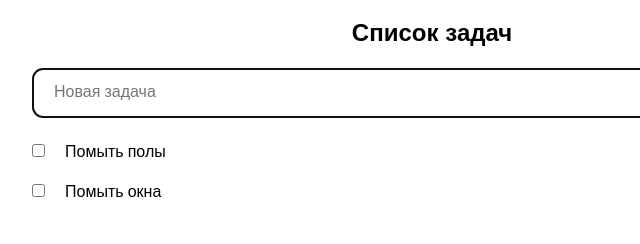
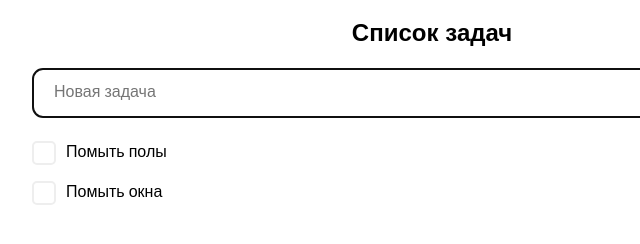
Before and after one commit to irinaais/ToDo-Planner, a website: page src/index.html in a window 1280 px wide. Shown: the full height of the page, 208-848 px from the left. Drawn offline with nearby package versions, Linux system fonts and the light colour scheme.

Commit message:
feat: add checkbox

```diff
--- /dev/null
+++ b/src/blocks/list/__checkbox-div/list__checkbox-div.css
@@ -0,0 +1,9 @@
+.list__checkbox-div {
+    height: 20px;
+    width: 20px;
+    border: 2px solid #eee;
+    border-radius: 5px;
+    margin-right: 10px;
+    position: relative;
+    cursor: pointer;
+}
--- /dev/null
+++ b/src/blocks/list/__checkbox-input/list__checkbox-input.css
@@ -0,0 +1,9 @@
+.list__checkbox-input {
+    display: none;
+}
+
+.list__checkbox-input:checked+div {
+    background-image: url("../../../images/done-green.svg");
+    background-repeat: no-repeat;
+    background-position: center;
+}
--- a/src/blocks/list/__checkbox/list__checkbox.css
+++ /dev/null
@@ -1,3 +0,0 @@
-.list__checkbox {
-    margin-right: 20px;
-}
--- /dev/null
+++ b/src/blocks/list/__label/list__label.css
@@ -0,0 +1,3 @@
+.list__label {
+
+}
--- a/src/blocks/list/__task/list__task.css
+++ b/src/blocks/list/__task/list__task.css
@@ -6,6 +6,10 @@
     align-items: center;
 }
 
+.list__task:last-of-type {
+    margin: 0;
+}
+
 .list__task:hover .button_variant_delete{
     display: block;
 }
--- a/src/index.html
+++ b/src/index.html
@@ -25,15 +25,17 @@
 
         <div class="list">
             <div class="list__task">
-                <label class="list__checkbox">
-                    <input type="checkbox">
+                <label class="list__label">
+                    <input class="list__checkbox-input" type="checkbox">
+                    <div class="list__checkbox-div"></div>
                 </label>
                 <div class="list__task-text">Помыть полы</div>
                 <button class="button button_variant_delete" type="button" aria-label="Удалить задачу"></button>
             </div>
             <div class="list__task">
-                <label class="list__checkbox">
-                    <input type="checkbox">
+                <label class="list__label">
+                    <input class="list__checkbox-input" type="checkbox">
+                    <div class="list__checkbox-div"></div>
                 </label>
                 <div class="list__task-text">Помыть окна</div>
                 <button class="button button_variant_delete" type="button" aria-label="Удалить задачу"></button>
--- a/src/style.css
+++ b/src/style.css
@@ -15,6 +15,8 @@
 @import url(./blocks/button/_variant/_delete/button_variant_delete.css);
 
 @import url(./blocks/list/list.css);
-@import url(./blocks/list/__checkbox/list__checkbox.css);
 @import url(./blocks/list/__task/list__task.css);
-@import url(blocks/list/__task-text/list__task-text.css);
+@import url(./blocks/list/__label/list__label.css);
+@import url(./blocks/list/__checkbox-input/list__checkbox-input.css);
+@import url(./blocks/list/__checkbox-div/list__checkbox-div.css);
+@import url(./blocks/list/__task-text/list__task-text.css);
```
Also changed, not shown: src/images/done-green.svg (added), src/images/done.svg (added).
